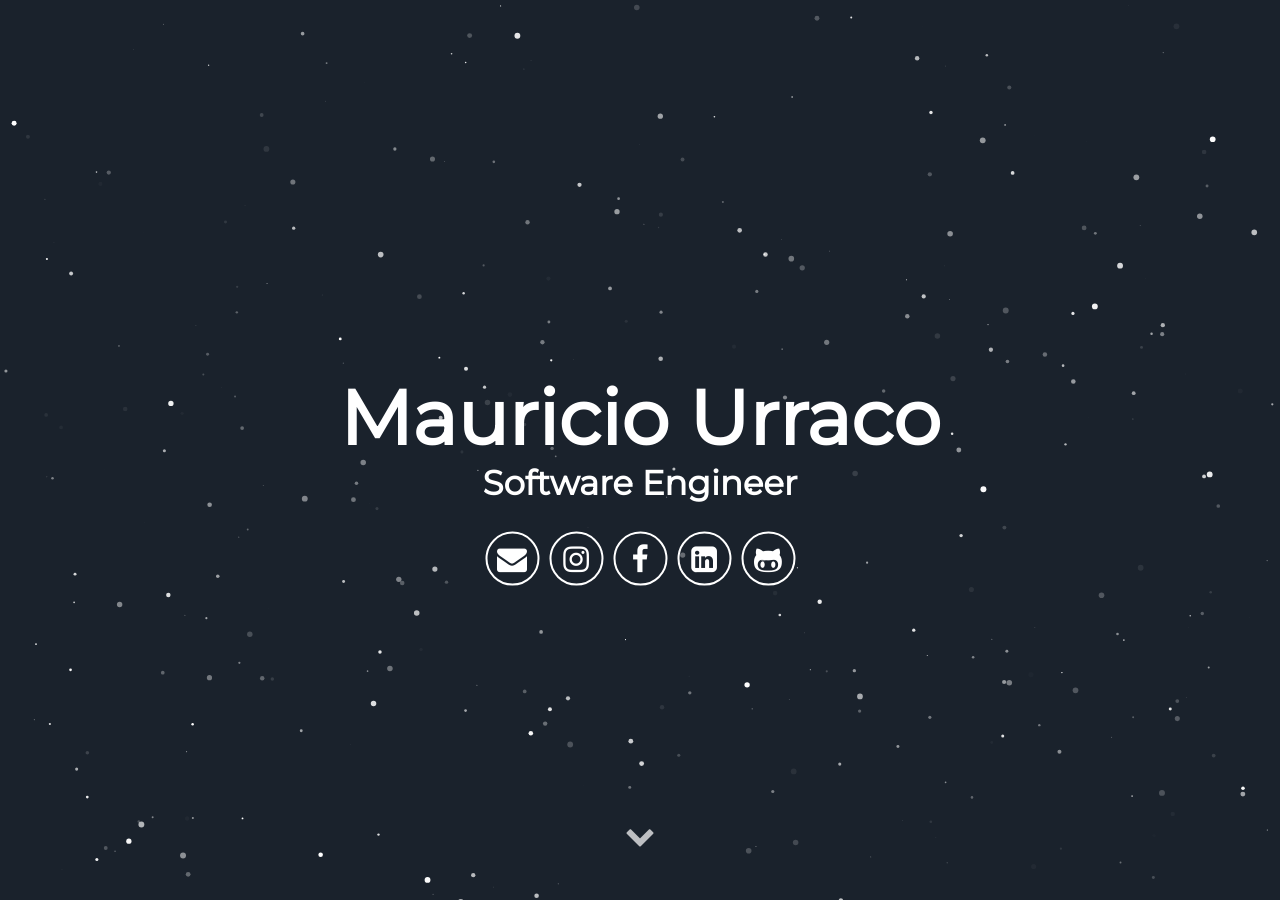
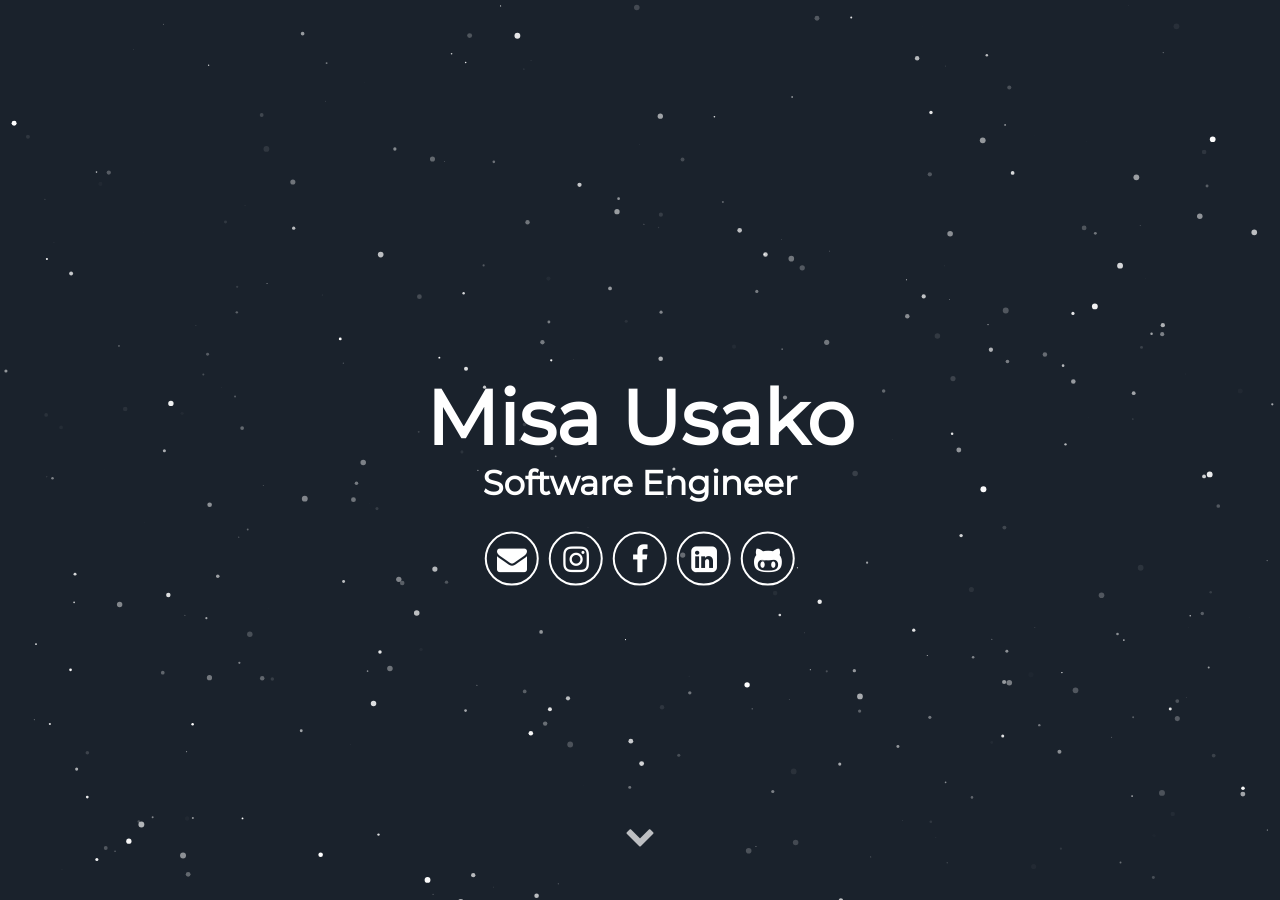
Before and after one commit to murraco/jekyll-theme-minimal-resume, a Jekyll site: the page built from index.html, in a window 1280 px wide and 900 px high. Built offline with Jekyll 4.4.1, drawn with Linux system fonts in a browser that asks for light colours; some web fonts are replaced.

Commit message:
Update _config.yml

```diff
--- a/_config.yml
+++ b/_config.yml
@@ -5,7 +5,7 @@ description: Jekyll Theme Minimal Resume
 # url: "localhost:3000" # the base hostname & protocol for your site e.g. http://willianjusten.com.br
 
 # User settings
-username: Mauricio Urraco
+username: Misa Usako
 user_description: I'm a Software Engineer from Argentina, always searching for the next challenge; no task is too scary nor too difficult. Lately I have been immersed in world of Giving Circles working with Grapevine, a California based startup trying to improve the world through collaborative giving. I'm the first engineer they hired to work on the platform.
 user_title: Software Engineer
 email: mauriurraco@gmail.com
```
